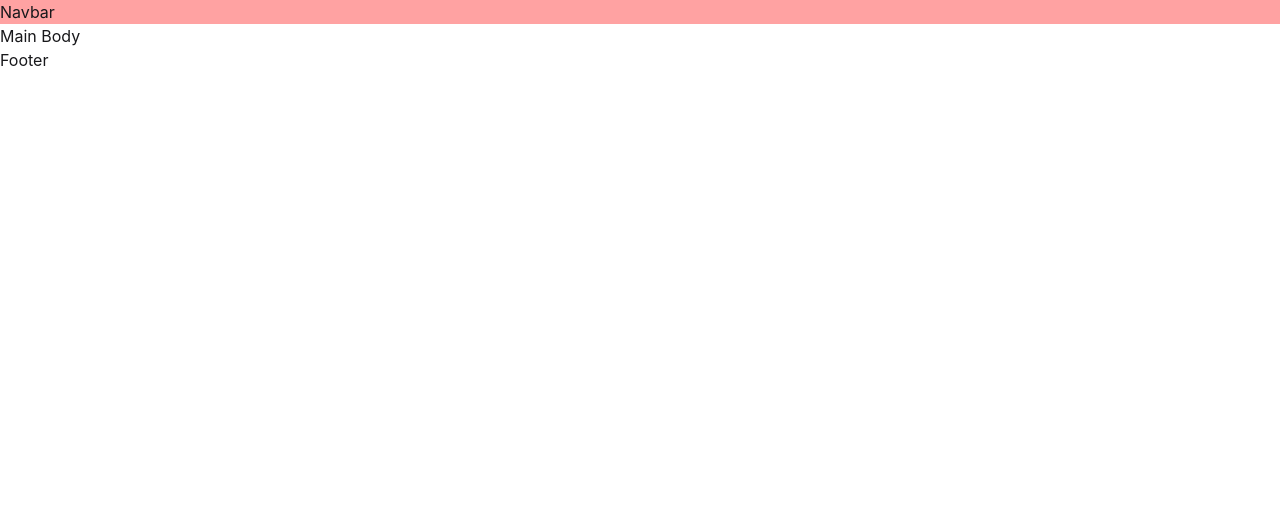
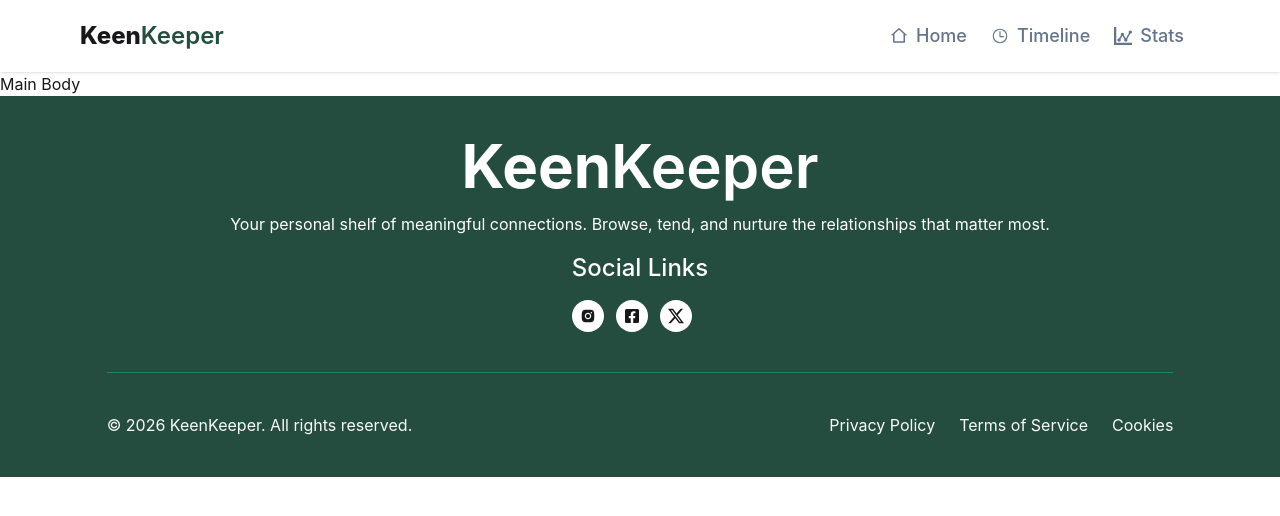
Before and after one commit to swarupkst/KinKeeper, a React (Vite) app: page / in a window 1280 px wide. Shown: the top 516 px of the page. Built offline with nearby package versions, Linux system fonts and the light colour scheme.

Commit message:
Navbar and Footer design done

```diff
--- /dev/null
+++ b/src/footer/Copyright.jsx
@@ -0,0 +1,19 @@
+import React from 'react'
+
+const Copyright = () => {
+  return (
+    <div>
+      <div className='flex justify-between text-[#FAFAFA] py-10'>
+        <p>© 2026 KeenKeeper. All rights reserved.</p>
+
+        <div className='flex gap-6 '>
+            <p>Privacy Policy</p>
+            <p>Terms of Service</p>
+            <p>Cookies</p>
+        </div>
+      </div>
+    </div>
+  )
+}
+
+export default Copyright
--- a/src/footer/Footer.jsx
+++ b/src/footer/Footer.jsx
@@ -1,9 +1,15 @@
 import React from 'react'
+import Copyright from './Copyright'
+import Keenkeeper from './Keenkeeper'
 
 const Footer = () => {
   return (
-    <div>
-      <h2>Footer</h2>
+    <div className='bg-[#244D3F]'>
+    <div className='w-10/12 mx-auto '>
+    <Keenkeeper />
+    <hr className='text-[#1A8862]'/>
+      <Copyright />
+    </div>
     </div>
   )
 }
--- /dev/null
+++ b/src/footer/Keenkeeper.jsx
@@ -0,0 +1,25 @@
+import React from 'react'
+import { AiFillInstagram } from "react-icons/ai";
+import { FaFacebookSquare } from "react-icons/fa";
+import { BsTwitterX } from "react-icons/bs";
+
+const Keenkeeper = () => {
+  return (
+    <div>
+      <div className='flex flex-col justify-center items-center gap-4 py-10'>
+        <h1 className='text-6xl font-bold text-white'>Keen<span className='font-semibold text-white'>Keeper</span></h1>
+        <p className='text-white'>Your personal shelf of meaningful connections. Browse, tend, and nurture the relationships that matter most.</p>
+        <div>
+            <p className='text-2xl font-medium text-white'>Social Links</p>
+            <div className='flex gap-3 pt-4'>
+                <p className='bg-white p-2 rounded-full'><AiFillInstagram /></p>
+                <p className='bg-white p-2 rounded-full'><FaFacebookSquare /></p>
+                <p className='bg-white p-2 rounded-full'><BsTwitterX /></p>
+            </div>
+        </div>
+      </div>
+    </div>
+  )
+}
+
+export default Keenkeeper
--- a/src/navbar/Navbar.jsx
+++ b/src/navbar/Navbar.jsx
@@ -1,9 +1,39 @@
 import React from 'react'
+import { RiHome2Line } from "react-icons/ri";
+import { IoTimeOutline } from "react-icons/io5";
+import { ImStatsDots } from "react-icons/im";
+
+
 
 const Navbar = () => {
   return (
     <div>
-      <h2 className='bg-red-300'>Navbar</h2>
+      <div className="navbar bg-base-100 shadow-sm lg:px-20">
+  <div className="navbar-start">
+    <div className="dropdown">
+      <div tabIndex={0} role="button" className="btn btn-ghost lg:hidden">
+        <svg xmlns="http://www.w3.org/2000/svg" className="h-5 w-5" fill="none" viewBox="0 0 24 24" stroke="currentColor"> <path strokeLinecap="round" strokeLinejoin="round" strokeWidth="2" d="M4 6h16M4 12h8m-8 6h16" /> </svg>
+      </div>
+      <ul
+        tabIndex="-1"
+        className="menu menu-sm dropdown-content bg-base-100 rounded-box z-1 mt-3 w-52 p-2 shadow text-[#64748B] font-medium">
+
+      <li><a><RiHome2Line />Home</a></li>
+      <li> <a><IoTimeOutline />Timeline</a></li>
+      <li><a><ImStatsDots />Stats</a></li>
+    </ul>
+    </div>
+    <a className=" text-2xl font-extrabold">Keen<span className='font-semibold text-[#244D3F]'>Keeper</span></a>
+  </div>
+
+  <div className="navbar-end hidden lg:flex ">
+    <ul className="menu menu-horizontal px-1 text-lg text-[#64748B] font-medium">
+      <li><a><RiHome2Line />Home</a></li>
+      <li> <a><IoTimeOutline />Timeline</a></li>
+      <li><a><ImStatsDots />Stats</a></li>
+    </ul>
+  </div>
+</div>
     </div>
   )
 }
```
